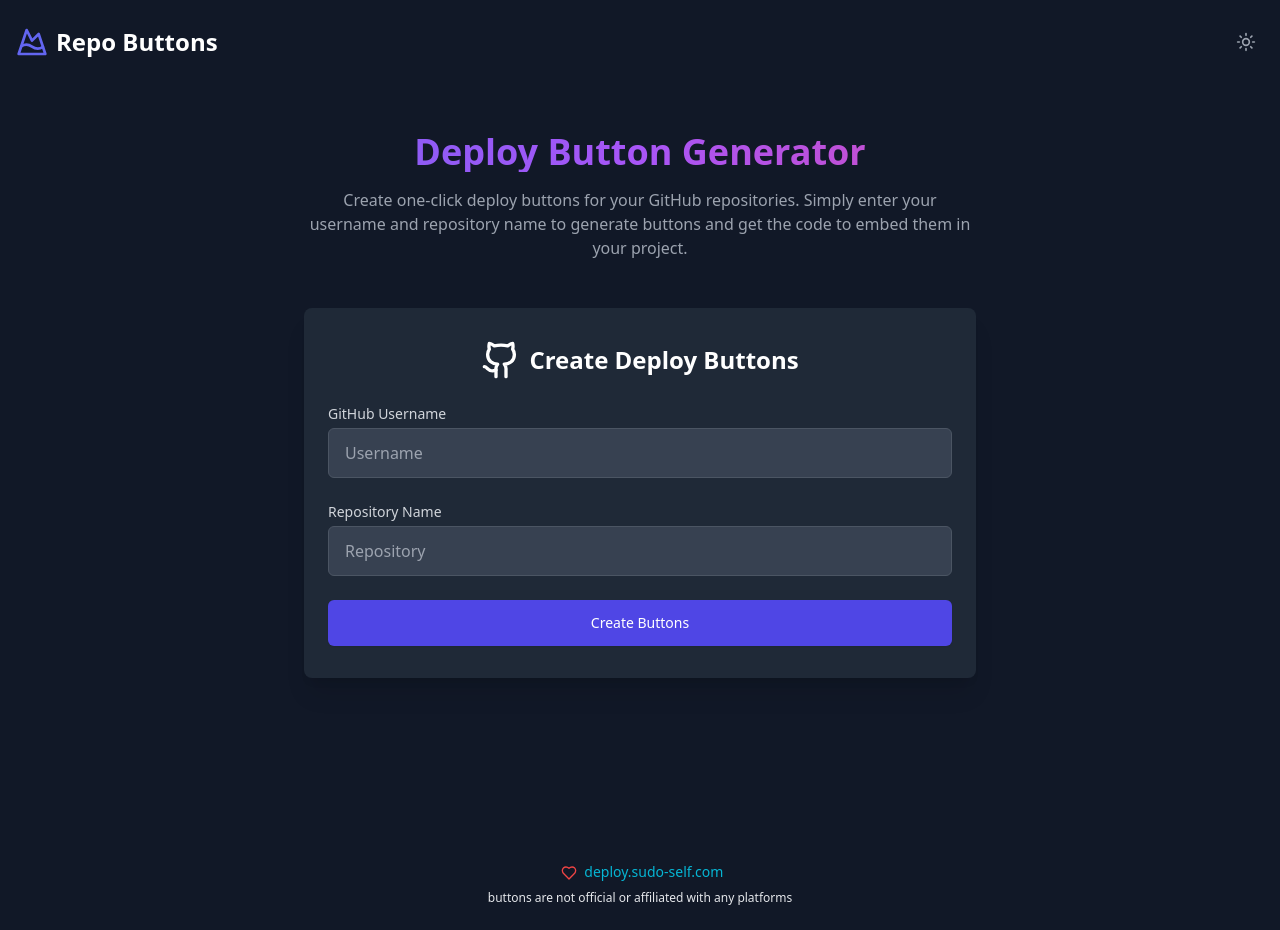
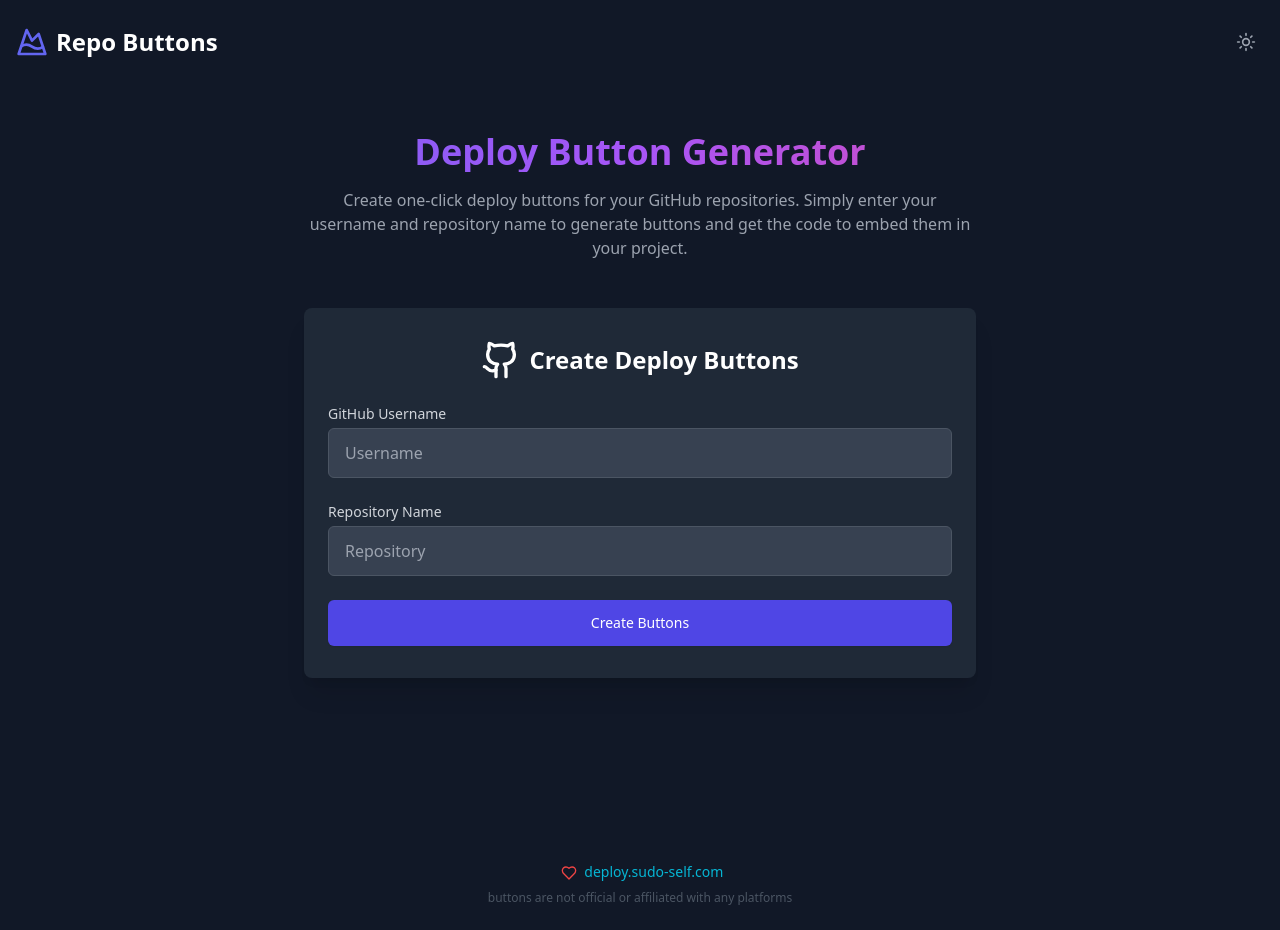
Before and after one commit to sudo-self/deploy-buttons, a React (Vite) app: page / in a window 1280 px wide. Built offline with nearby package versions, Linux system fonts and the light colour scheme.

Commit message:
Update Footer.tsx

```diff
--- a/src/components/Footer.tsx
+++ b/src/components/Footer.tsx
@@ -5,7 +5,7 @@ const Footer: React.FC = () => {
   return (
    <footer className="w-full py-6 px-4 mt-12">
   <div className="max-w-7xl mx-auto text-center">
-    <p className="text-cyan-500 text-sm">
+    <p className="text-cyan-700 text-sm">
       <HeartIcon className="inline-block w-4 h-4 text-red-500 mx-1" /> {' '}
       <a
         href="https://repo-buttons.vercel.app"
@@ -16,7 +16,7 @@ const Footer: React.FC = () => {
        deploy.sudo-self.com
       </a>
     </p>
-    <div className="mt-2 text-gray-200 text-xs">
+    <div className="mt-2 text-gray-600 text-xs">
       buttons are not official or affiliated with any platforms
     </div>
   </div>
```
